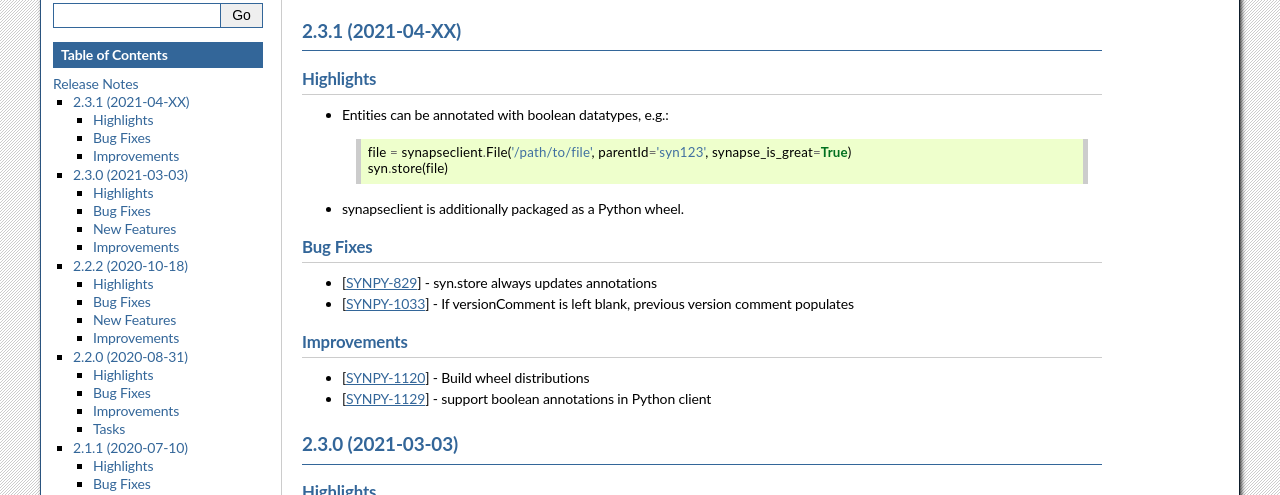
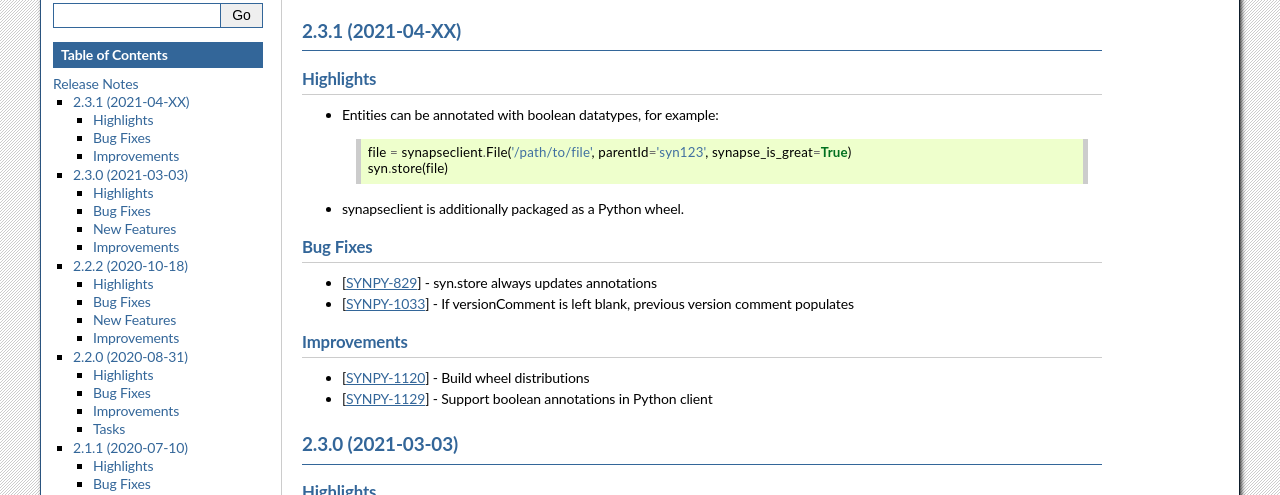
Before and after one commit to Sage-Bionetworks/synapsePythonClient, a Sphinx documentation site: the page built from docs/news.rst, in a window 1280 px wide and 900 px high. Shown: the part 141-636 px from the top of the window. Built offline with Sphinx 7.4.7, drawn with Linux system fonts in a browser that asks for light colours; the version number could not be read and is left out.

Commit message:
suggested changes

```diff
--- a/docs/news.rst
+++ b/docs/news.rst
@@ -8,7 +8,7 @@ Release Notes
 Highlights
 ----------
 
-- Entities can be annotated with boolean datatypes, e.g.:
+- Entities can be annotated with boolean datatypes, for example:
 
   .. code-block::
 
@@ -32,7 +32,7 @@ Improvements
 -  [`SYNPY-1120 <https://sagebionetworks.jira.com/browse/SYNPY-1120>`__] -
    Build wheel distributions
 -  [`SYNPY-1129 <https://sagebionetworks.jira.com/browse/SYNPY-1129>`__] -
-   support boolean annotations in Python client
+   Support boolean annotations in Python client
 
 
 2.3.0 (2021-03-03)
```
